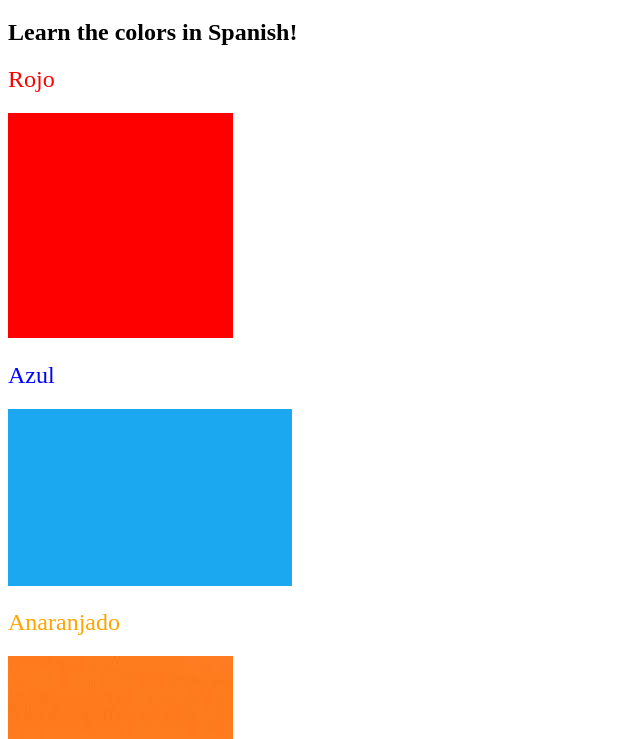
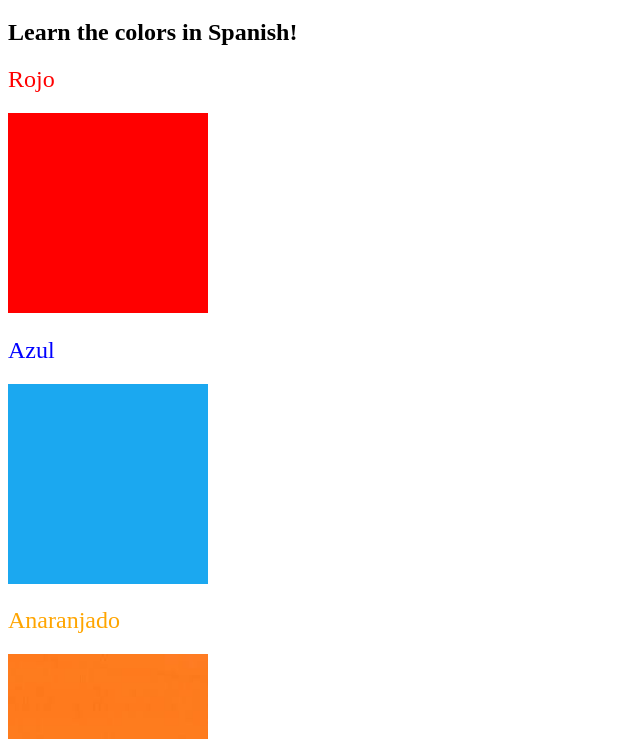
Before and after one commit to DanielJacksonc/DAY-43-INTRODUCTION-TO-CSS-100-DAYS-OF-CODE, a plain HTML site: page 5.4 Color Vocab Project/index.html in a window 1280 px wide. Shown: the part 61-800 px from the top of the page, without its empty margins (0-640 px from the left). Drawn offline with Linux system fonts and the light colour scheme.

Commit message:
Update style.css

```diff
--- a/5.4 Color Vocab Project/style.css
+++ b/5.4 Color Vocab Project/style.css
@@ -5,5 +5,5 @@
 #yellow{color: yellow;}
 
 .color-title{font-weight: normal;}
-.color-title{width: 200;}
-.color-title{height: 200;}
+img{width: 200px;}
+img{height: 200px;}
```
